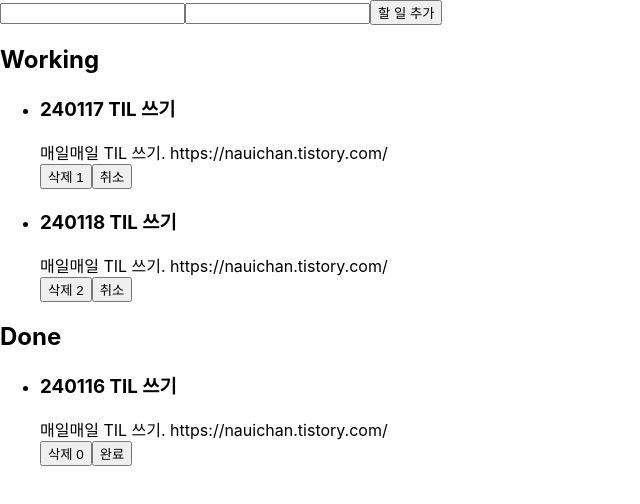
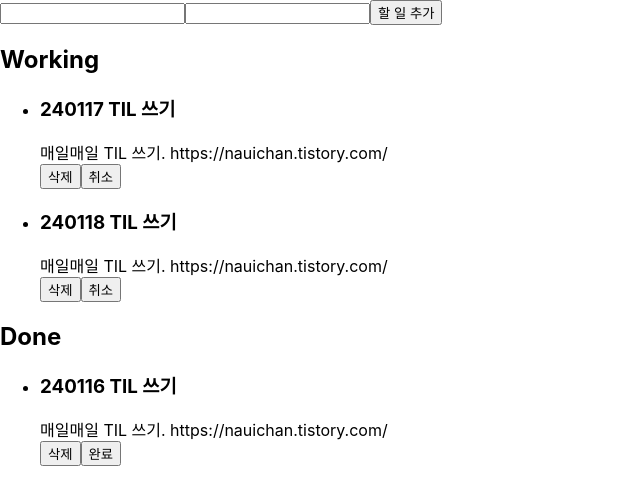
Before and after one commit to lauichan/react-todo-list, a React (Create React App) app: page / in a window 1280 px wide. Shown: the top 504 px of the page, without its empty margins (0-640 px from the left). Built offline with nearby package versions, Linux system fonts and the light colour scheme.

Commit message:
삭제 기능, 완료상태 변경 기능

```diff
--- a/src/App.js
+++ b/src/App.js
@@ -1,30 +1,51 @@
 import "./App.css";
 import { useState } from "react";
 
-function TaskManage({ id, isDone }) {
+function TaskManage({ id, isDone, deleteTask, changeTaskState }) {
   const taskState = isDone ? "완료" : "취소";
+
+  const deleteClickHandler = (id) => {
+    deleteTask(id);
+  };
+
+  const stateClickHandler = () => {
+    changeTaskState(id, isDone);
+  };
+
   return (
     <div>
-      <button>삭제 {id}</button>
-      <button>{taskState}</button>
+      <button onClick={() => deleteClickHandler(id)}>삭제</button>
+      <button onClick={stateClickHandler}>{taskState}</button>
     </div>
   );
 }
 
-function TaskRow({ task }) {
+function TaskRow({ task, deleteTask, changeTaskState }) {
   return (
     <li>
       <h3>{task.title}</h3>
       {task.content}
-      <TaskManage id={task.id} isDone={task.isDone} />
+      <TaskManage
+        id={task.id}
+        isDone={task.isDone}
+        deleteTask={deleteTask}
+        changeTaskState={changeTaskState}
+      />
     </li>
   );
 }
 
-function TaskTable({ tasks, children }) {
+function TaskTable({ tasks, children, deleteTask, changeTaskState }) {
   let rows = [];
   tasks.forEach((task) => {
-    rows.push(<TaskRow key={task.id} task={task} />);
+    rows.push(
+      <TaskRow
+        key={task.id}
+        task={task}
+        deleteTask={deleteTask}
+        changeTaskState={changeTaskState}
+      />
+    );
   });
 
   return (
@@ -99,11 +120,33 @@ function App() {
     setTasks([...tasks, newTask]);
   };
 
+  const deleteTask = (id) => {
+    setTasks(tasks.filter((task) => task.id !== id));
+  };
+
+  const changeTaskState = (id, bool) => {
+    let copyTasks = [...tasks];
+    copyTasks[id].isDone = !bool;
+    setTasks(copyTasks);
+  };
+
   return (
     <>
       <TaskForm addTask={addTask} />
-      <TaskTable tasks={workingList}>Working</TaskTable>
-      <TaskTable tasks={doneList}>Done</TaskTable>
+      <TaskTable
+        tasks={workingList}
+        deleteTask={deleteTask}
+        changeTaskState={changeTaskState}
+      >
+        Working
+      </TaskTable>
+      <TaskTable
+        tasks={doneList}
+        deleteTask={deleteTask}
+        changeTaskState={changeTaskState}
+      >
+        Done
+      </TaskTable>
     </>
   );
 }
```
